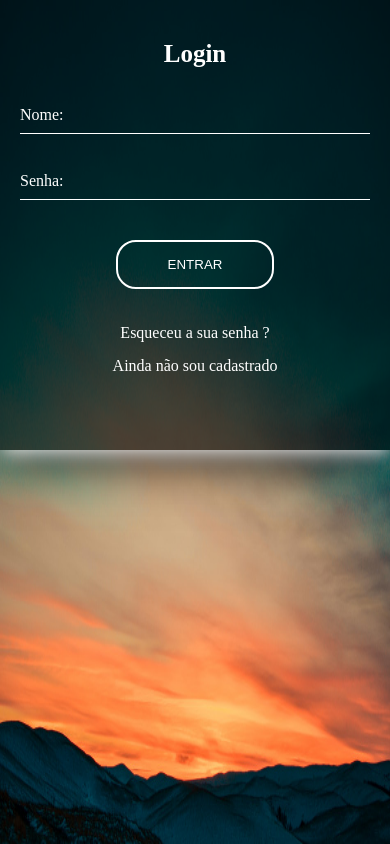
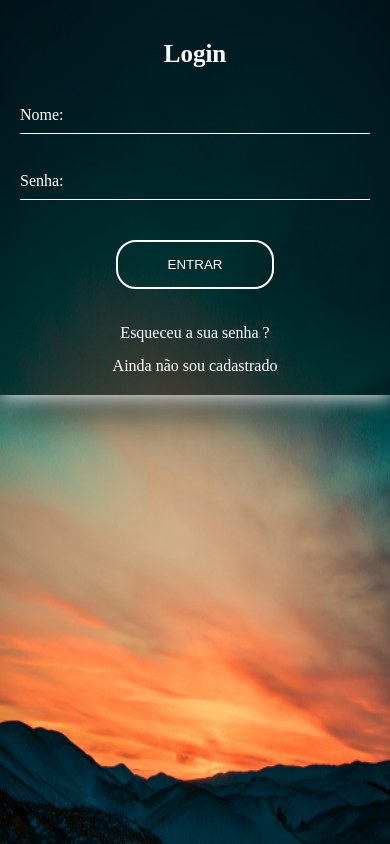
Before and after one commit to Luiz-123/tela-login-2, a plain HTML site: page index.html in a window 390 px wide. Drawn offline with Linux system fonts and the light colour scheme.

Commit message:
Margin - 450 Auto

```diff
--- a/estilo.css
+++ b/estilo.css
@@ -127,7 +127,7 @@ input::placeholder{
     width: 100vw;
     height: 450px;
     padding: 20px 20px;
-    /*height: auto;*/
+    height: auto;
     margin-top: 0;
 }
 
```
